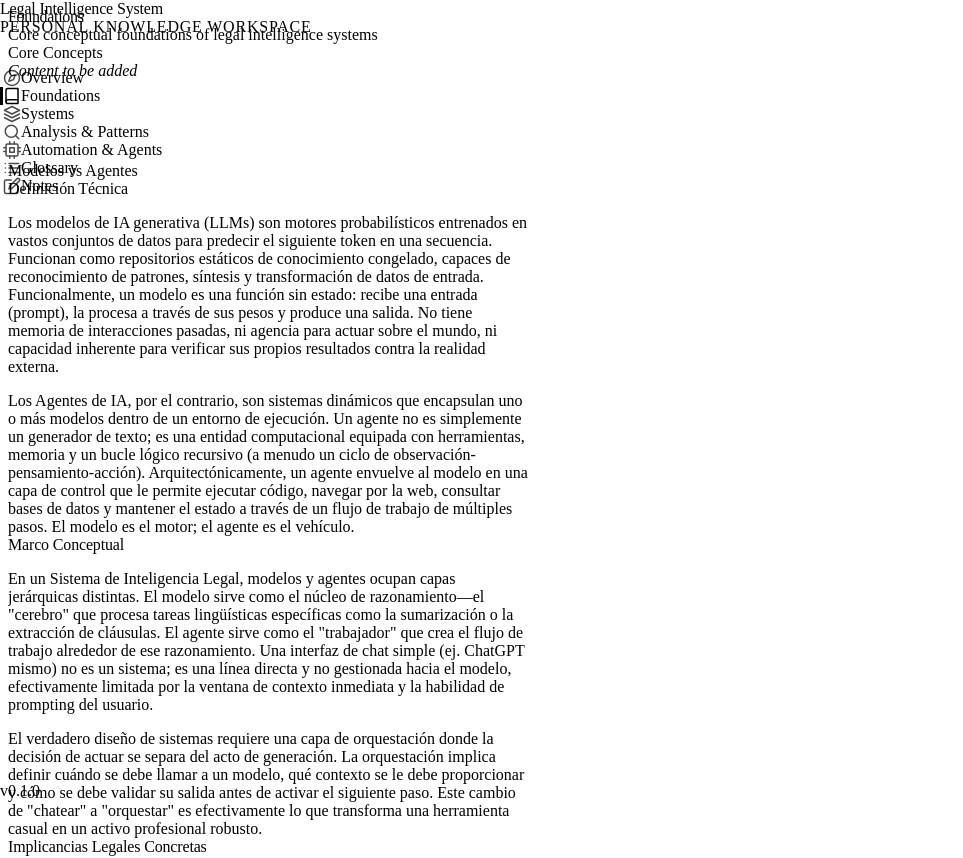
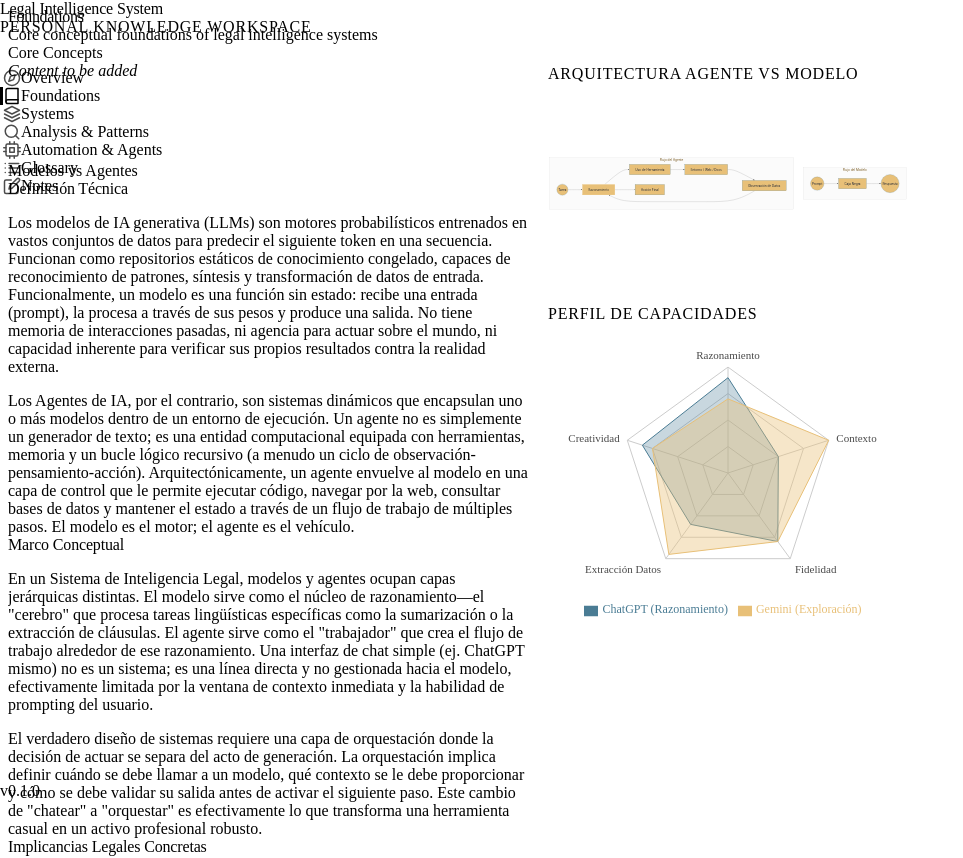
Before and after one commit to Edgardo-Lamas/Legal-Intelligence-System, a React (Vite) app: page /foundations in a window 1280 px wide. Shown: the top 858 px of the page, without its empty margins (0-963 px from the left). Built offline with nearby package versions, Linux system fonts and the light colour scheme; the HTML template or start-up script is replaced by a standard one.

Commit message:
Feat: Verify Visual Learning Layer in Foundations with Diagrams and Charts

```diff
--- a/package.json
+++ b/package.json
@@ -10,9 +10,11 @@
     "preview": "vite preview"
   },
   "dependencies": {
+    "mermaid": "^11.12.2",
     "react": "^19.2.0",
     "react-dom": "^19.2.0",
-    "react-router-dom": "^7.13.0"
+    "react-router-dom": "^7.13.0",
+    "recharts": "^3.7.0"
   },
   "devDependencies": {
     "@eslint/js": "^9.39.1",
--- /dev/null
+++ b/src/components/Visualizations/MermaidDiagram.jsx
@@ -0,0 +1,38 @@
+import { useEffect, useRef } from 'react';
+import mermaid from 'mermaid';
+
+mermaid.initialize({
+    startOnLoad: false,
+    theme: 'base',
+    themeVariables: {
+        primaryColor: '#e8c078', // Gold accent
+        primaryTextColor: '#1a2234',
+        primaryBorderColor: '#4a7c94',
+        lineColor: '#7a7a7a',
+        fontFamily: 'Inter, sans-serif',
+    },
+    securityLevel: 'loose',
+});
+
+const MermaidDiagram = ({ chart, title }) => {
+    const containerRef = useRef(null);
+
+    useEffect(() => {
+        if (containerRef.current) {
+            mermaid.render(`mermaid-${Math.random().toString(36).substr(2, 9)}`, chart).then(result => {
+                containerRef.current.innerHTML = result.svg;
+            });
+        }
+    }, [chart]);
+
+    return (
+        <div className="visual-card">
+            {title && <h4 className="visual-card__title">{title}</h4>}
+            <div className="visual-card__content" ref={containerRef} style={{ overflow: 'hidden' }}>
+                {/* SVG inserted here */}
+            </div>
+        </div>
+    );
+};
+
+export default MermaidDiagram;
--- /dev/null
+++ b/src/components/Visualizations/ModelComparisonChart.jsx
@@ -0,0 +1,44 @@
+import { ResponsiveContainer, RadarChart, PolarGrid, PolarAngleAxis, PolarRadiusAxis, Radar, Legend } from 'recharts';
+
+const ModelComparisonChart = () => {
+    const data = [
+        { subject: 'Razonamiento', chatgpt: 90, gemini: 70, fullMark: 100 },
+        { subject: 'Contexto', chatgpt: 50, gemini: 100, fullMark: 100 },
+        { subject: 'Fidelidad', chatgpt: 80, gemini: 80, fullMark: 100 },
+        { subject: 'Extracción Datos', chatgpt: 60, gemini: 95, fullMark: 100 },
+        { subject: 'Creatividad', chatgpt: 85, gemini: 75, fullMark: 100 },
+    ];
+
+    return (
+        <div className="visual-card">
+            <h4 className="visual-card__title">Perfil de Capacidades</h4>
+            <div className="visual-card__content" style={{ height: '300px' }}>
+                <ResponsiveContainer width="100%" height="100%">
+                    <RadarChart cx="50%" cy="50%" outerRadius="80%" data={data}>
+                        <PolarGrid />
+                        <PolarAngleAxis dataKey="subject" tick={{ fill: '#4a4a4a', fontSize: 11 }} />
+                        <PolarRadiusAxis angle={30} domain={[0, 100]} tick={false} axisLine={false} />
+
+                        <Radar
+                            name="ChatGPT (Razonamiento)"
+                            dataKey="chatgpt"
+                            stroke="#4a7c94"
+                            fill="#4a7c94"
+                            fillOpacity={0.3}
+                        />
+                        <Radar
+                            name="Gemini (Exploración)"
+                            dataKey="gemini"
+                            stroke="#e8c078"
+                            fill="#e8c078"
+                            fillOpacity={0.4}
+                        />
+                        <Legend wrapperStyle={{ fontSize: '12px', paddingTop: '10px' }} />
+                    </RadarChart>
+                </ResponsiveContainer>
+            </div>
+        </div>
+    );
+};
+
+export default ModelComparisonChart;
--- a/src/pages/Foundations/Foundations.jsx
+++ b/src/pages/Foundations/Foundations.jsx
@@ -1,5 +1,29 @@
 import '../../styles/pages.css'
 import '../../styles/content.css'
+import '../../styles/split-layout.css'
+import MermaidDiagram from '../../components/Visualizations/MermaidDiagram'
+import ModelComparisonChart from '../../components/Visualizations/ModelComparisonChart'
+
+const modelsVsAgentsChart = `
+graph TD
+    subgraph Model [Flujo del Modelo]
+        Input((Prompt)) --> Box[Caja Negra]
+        Box --> Output((Respuesta))
+    end
+
+    subgraph Agent [Flujo del Agente]
+        Task((Tarea)) --> Think[Razonamiento]
+        Think --> Tool[Uso de Herramienta]
+        Tool --> Env[Entorno / Web / Docs]
+        Env --> Obs[Observación de Datos]
+        Obs --> Think
+        Think --> Action[Acción Final]
+    end
+
+    style Model fill:#f9f9fab0,stroke:#d4d4d4
+    style Agent fill:#f9f9fab0,stroke:#d4d4d4
+    style Think fill:#e8c078,stroke:#e8c078,color:#333
+`
 
 const sections = [
     { id: 'core-concepts', title: 'Core Concepts' },
@@ -20,8 +44,9 @@
                 </p>
             </header>
 
-
-            <div className="page__content">
+            <div className="split-layout">
+                {/* Left Column: Long-form Text */}
+                <div className="split-layout__content page__content">
                     <section id="core-concepts" className="page__section">
                         <h2 className="page__section-title">Core Concepts</h2>
                         <div className="page__section-content">
@@ -97,8 +122,6 @@
                             </p>
                         </article>
                     </section>
-
-
 
                     <section id="chatgpt-vs-gemini" className="page__section">
                         <h2 className="page__section-title">Comparativa: ChatGPT vs Gemini</h2>
@@ -199,7 +222,14 @@
                         </div>
                     </section>
                 </div>
-        </div >
+
+                {/* Right Column: Visual Learning Tools */}
+                <aside className="split-layout__visuals">
+                    <MermaidDiagram chart={modelsVsAgentsChart} title="Arquitectura Agente vs Modelo" />
+                    <ModelComparisonChart />
+                </aside>
+            </div>
+        </div>
     )
 }
 
--- /dev/null
+++ b/src/styles/split-layout.css
@@ -0,0 +1,68 @@
+/* Split Layout for Visual Learning */
+.split-layout {
+    display: grid;
+    grid-template-columns: 1fr;
+    gap: var(--space-8);
+    position: relative;
+}
+
+/* On Desktop, create the 2-column grid */
+@media (min-width: 1024px) {
+    .split-layout {
+        grid-template-columns: minmax(0, 60%) minmax(0, 40%);
+        align-items: start;
+    }
+}
+
+.split-layout__content {
+    /* Ensure content doesn't overflow */
+    min-width: 0;
+}
+
+.split-layout__visuals {
+    /* Sticky behavior for the right column */
+    position: sticky;
+    top: var(--space-8);
+    /* Height limit to ensure scrolling if visual content is too tall */
+    max-height: calc(100vh - var(--space-16));
+    overflow-y: auto;
+
+    /* Visual styling for the container */
+    background-color: var(--color-bg-secondary);
+    border: 1px solid var(--color-border);
+    border-radius: 8px;
+    padding: var(--space-6);
+    box-shadow: var(--shadow-sm);
+
+    /* Start hidden on mobile if desired, or stack below */
+    display: flex;
+    flex-direction: column;
+    gap: var(--space-8);
+}
+
+.visual-card {
+    display: flex;
+    flex-direction: column;
+}
+
+.visual-card__title {
+    font-size: var(--font-size-sm);
+    text-transform: uppercase;
+    letter-spacing: 0.05em;
+    color: var(--color-text-muted);
+    margin-bottom: var(--space-4);
+    font-weight: var(--font-weight-bold);
+    border-bottom: 2px solid var(--color-accent);
+    padding-bottom: var(--space-2);
+    display: inline-block;
+    align-self: flex-start;
+}
+
+.visual-card__content {
+    /* Flexible content area for charts/diagrams */
+    width: 100%;
+    min-height: 200px;
+    display: flex;
+    align-items: center;
+    justify-content: center;
+}
```
Also changed, not shown: 1 other file (tests, documents, lock files or other folders). Lines whose indentation alone changed are shown as unchanged.
